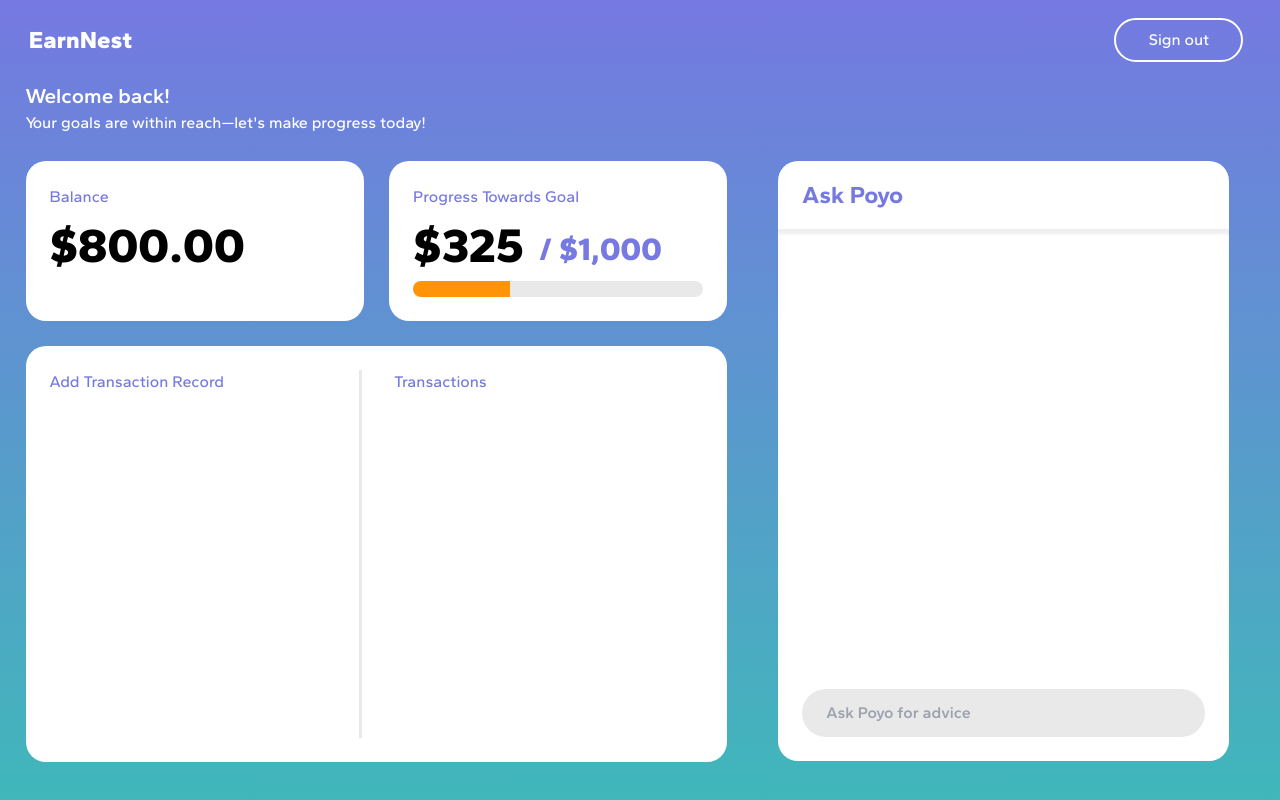
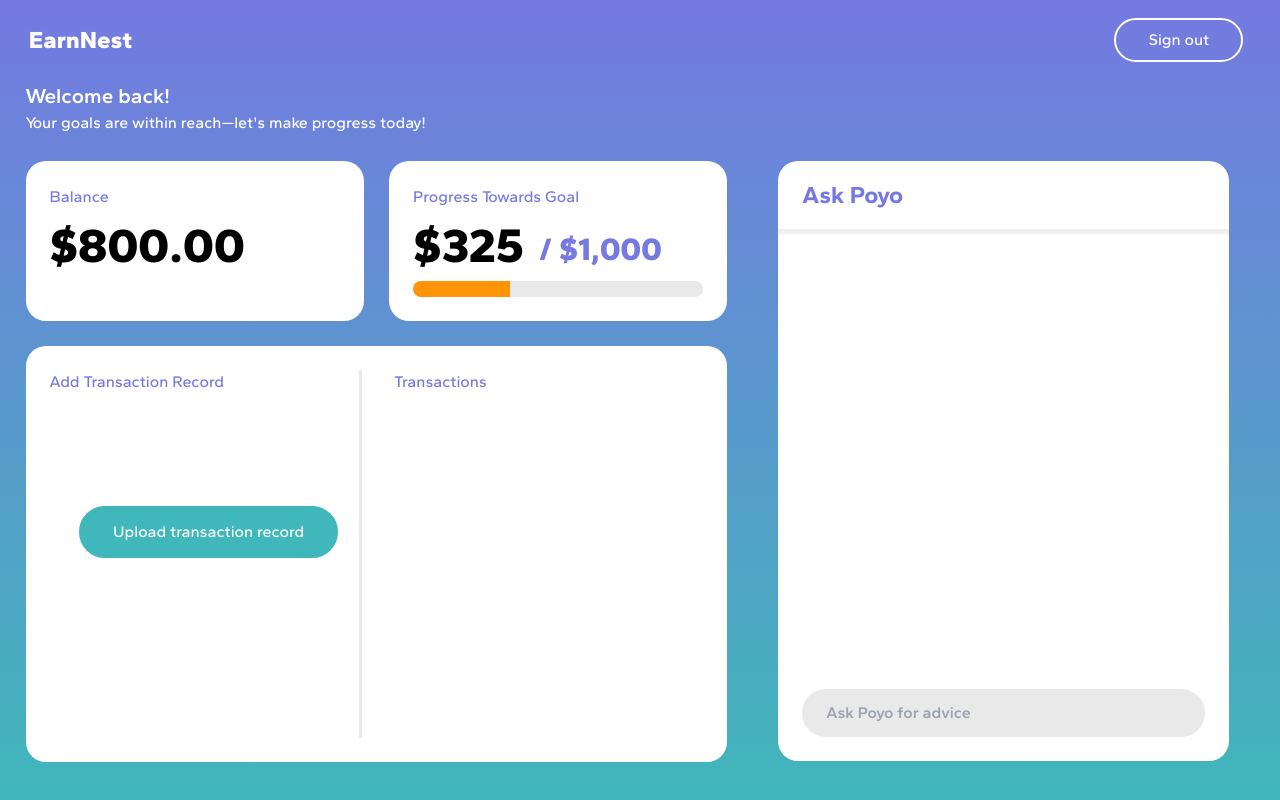
Before and after one commit to danielnguywn/HackUTD, a React (Create React App) app in the folder frontend/: page /dashboard in a window 1280 px wide. Built offline with nearby package versions, Linux system fonts and the light colour scheme.

Commit message:
Added transaction button

```diff
--- a/frontend/src/App.css
+++ b/frontend/src/App.css
@@ -29,6 +29,7 @@
 .teal-button:hover {
     background-color: var(--teal-dark);
     border-color: var(--teal-dark);
+    cursor: pointer;
 }
 
 @keyframes fadeIn {
--- a/frontend/src/Pages/dashboard.css
+++ b/frontend/src/Pages/dashboard.css
@@ -93,6 +93,12 @@
     height: 100%;
     background-color: var(--gray);
     margin-right: 2rem;
+}
+
+.align-center {
+    margin-left: 2.3vw;
+    margin-right: auto;
+    margin-top: 7rem;
 }
 
 .dash-widget-avatar {
--- a/frontend/src/Pages/dashboard.js
+++ b/frontend/src/Pages/dashboard.js
@@ -82,6 +82,9 @@ const Dashboard = () => {
                             <div className="dash-widget-large">
                                 <div className="dash-widget-large-half">
                                     <div className="dash-widget-label">Add Transaction Record</div>
+                                    <div className="align-center">
+                                        <div className="teal-button">Upload transaction record</div>
+                                    </div>
                                 </div>
                                 <div className="dash-widget-large-divider"/>
                                 <div className="dash-widget-large-half">
```
